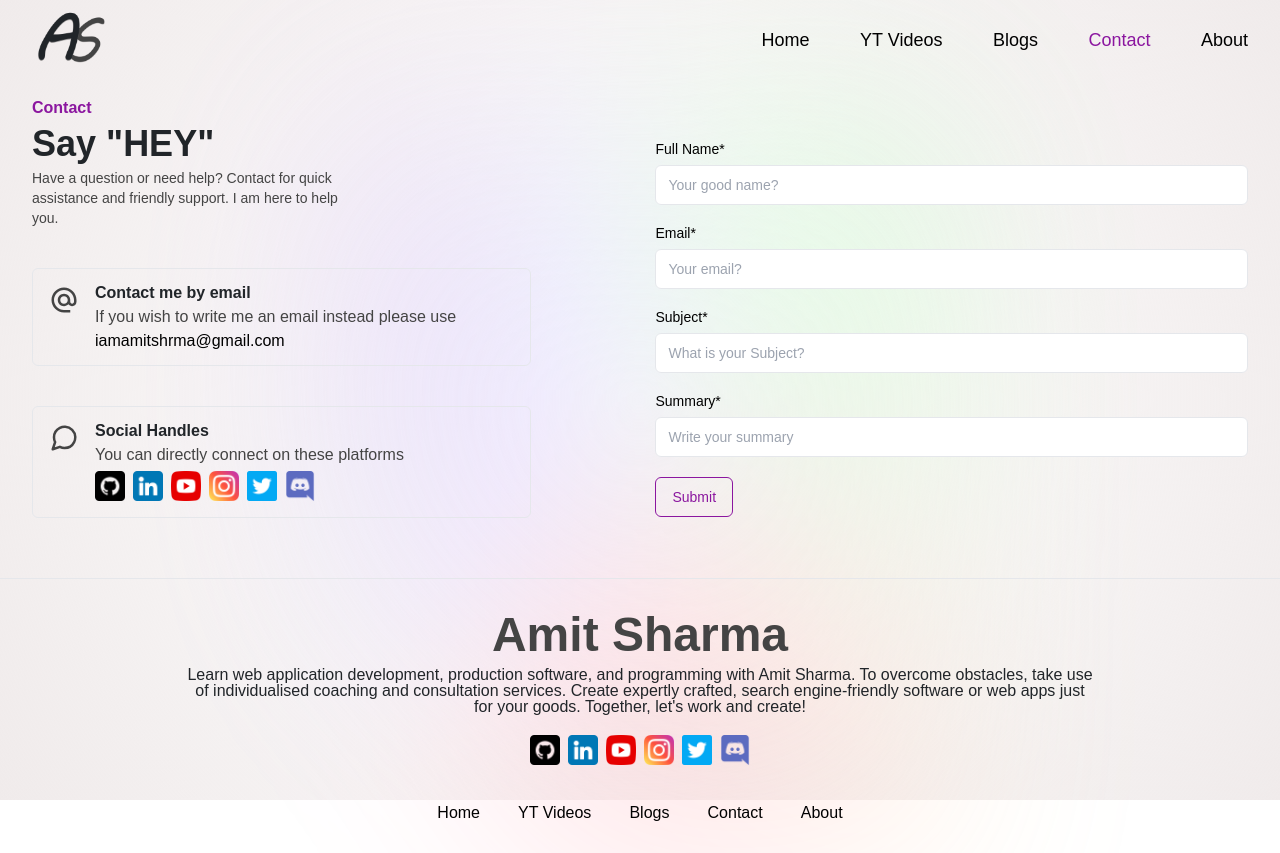
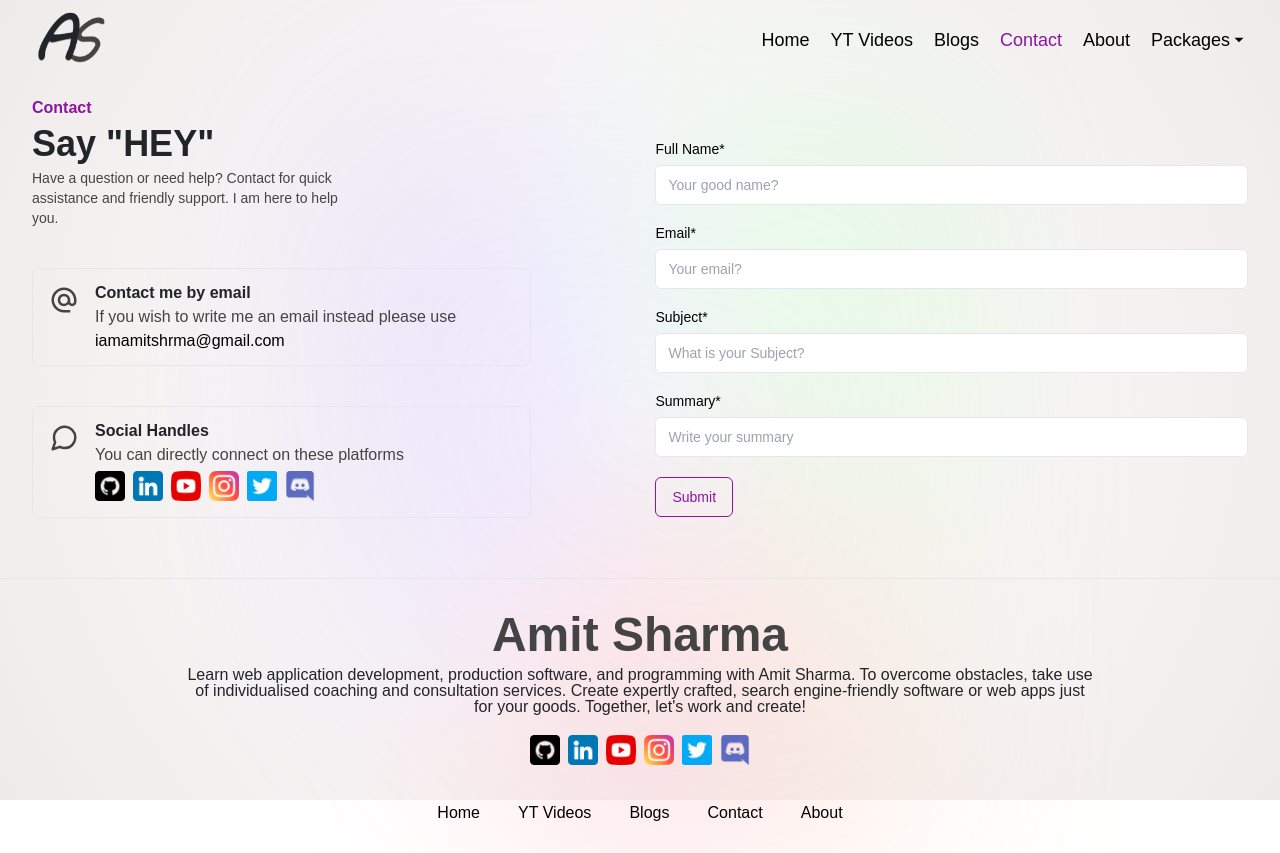
Before and after one commit to iamamitshrma/amit-sharma, a Next.js app: page /contact in a window 1280 px wide. Built offline with nearby package versions, Linux system fonts and the light colour scheme; a web font is replaced by a local one.

Commit message:
navbar change

```diff
--- a/next.config.mjs
+++ b/next.config.mjs
@@ -1,5 +1,6 @@
 /** @type {import('next').NextConfig} */
 const nextConfig = {
+    transpilePackages: ['three'],
     experimental: {
         serverActions: {
             allowedOrigins: ["*"],
--- a/src/app/(components)/Navbar.jsx
+++ b/src/app/(components)/Navbar.jsx
@@ -44,6 +44,16 @@ export default function Navbar() {
                     <li><Link className={`text-lg ${pathName === "/blogs" && "text-active"}`} href="/blogs">Blogs</Link></li>
                     <li><Link className={`text-lg ${pathName === "/contact" && "text-active"}`} href="/contact">Contact</Link></li>
                     <li><Link className={`text-lg ${pathName === "/about" && "text-active"}`} href="/about">About</Link></li>
+                    <li>
+                        <DropdownMenu>
+                            <DropdownMenuTrigger className="text-lg flex items-center">Packages <IoMdArrowDropdown /></DropdownMenuTrigger>
+                            <DropdownMenuContent>
+                            <Link href="https://www.npmjs.com/package/codemen-clipboard" target="_blank" className={`text-lg ${pathName === "/tools/code-formatter" && "text-active"}`}>
+                                <DropdownMenuItem className="cursor-pointer">Clipboard</DropdownMenuItem>
+                            </Link>
+                            </DropdownMenuContent>
+                        </DropdownMenu>
+                    </li>
                     {/* <li>
                         <DropdownMenu>
                             <DropdownMenuTrigger className="text-lg flex items-center">Tools <IoMdArrowDropdown /></DropdownMenuTrigger>
```
Also changed, not shown: 1 other file (tests, documents, lock files or other folders).
